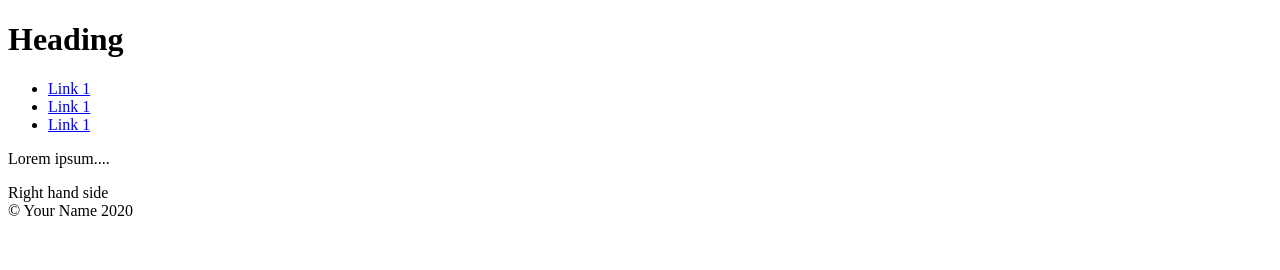
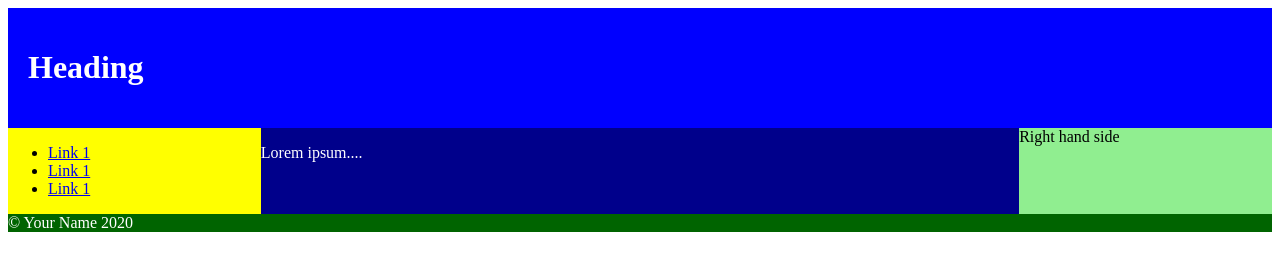
Before and after one commit to seanstone23/CSYM019, a plain HTML site: page Week3/index.html in a window 1280 px wide. Drawn offline with Linux system fonts and the light colour scheme.

Commit message:
added the css and the grid system from the slides

```diff
--- /dev/null
+++ b/Week3/css/styles.css
@@ -0,0 +1,37 @@
+header{
+  background-color: blue;
+  color: white;
+  padding: 20px;
+  grid-area: header;
+}
+
+nav{
+  background-color: yellow;
+  grid-area: nav;
+}
+
+main{
+  background-color: darkblue;
+  color: white;
+  grid-area: main;
+}
+
+aside{
+  background-color: lightgreen;
+  grid-area: aside;
+}
+
+footer{
+  background-color: darkgreen;
+  color: white;
+  grid-area: footer;
+}
+
+body {
+  display: grid;
+  grid-template-columns: 20% 60% 20%;
+  grid-template-rows: auto;
+  grid-template-areas: "header header header"
+                       "nav main aside"
+                       "footer footer footer";
+}
--- a/Week3/index.html
+++ b/Week3/index.html
@@ -3,6 +3,7 @@
   <head>
     <meta charset="utf-8">
     <title>My Web Page!</title>
+    <link rel="stylesheet" href="css/styles.css">
   </head>
   <body>
     <header>
```
